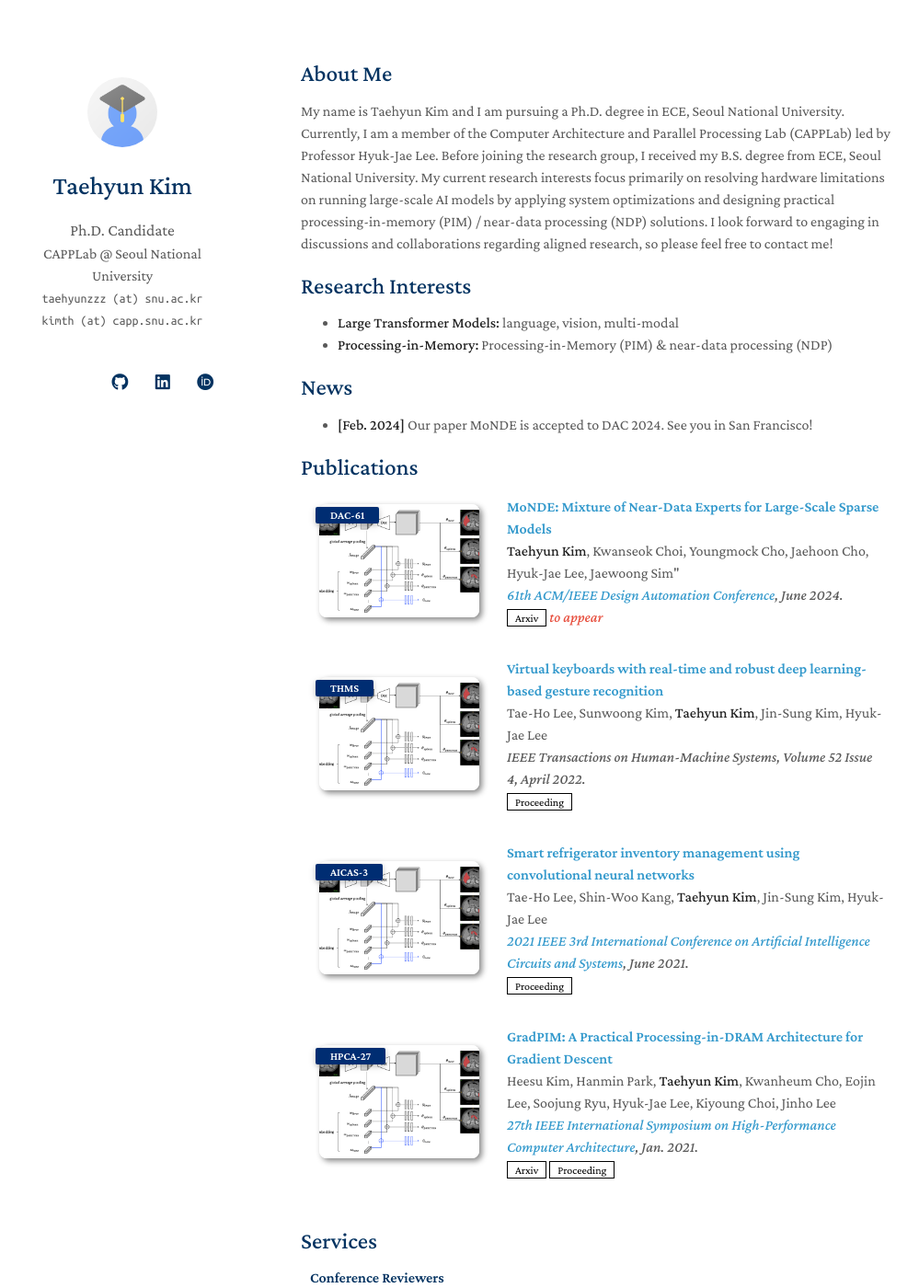
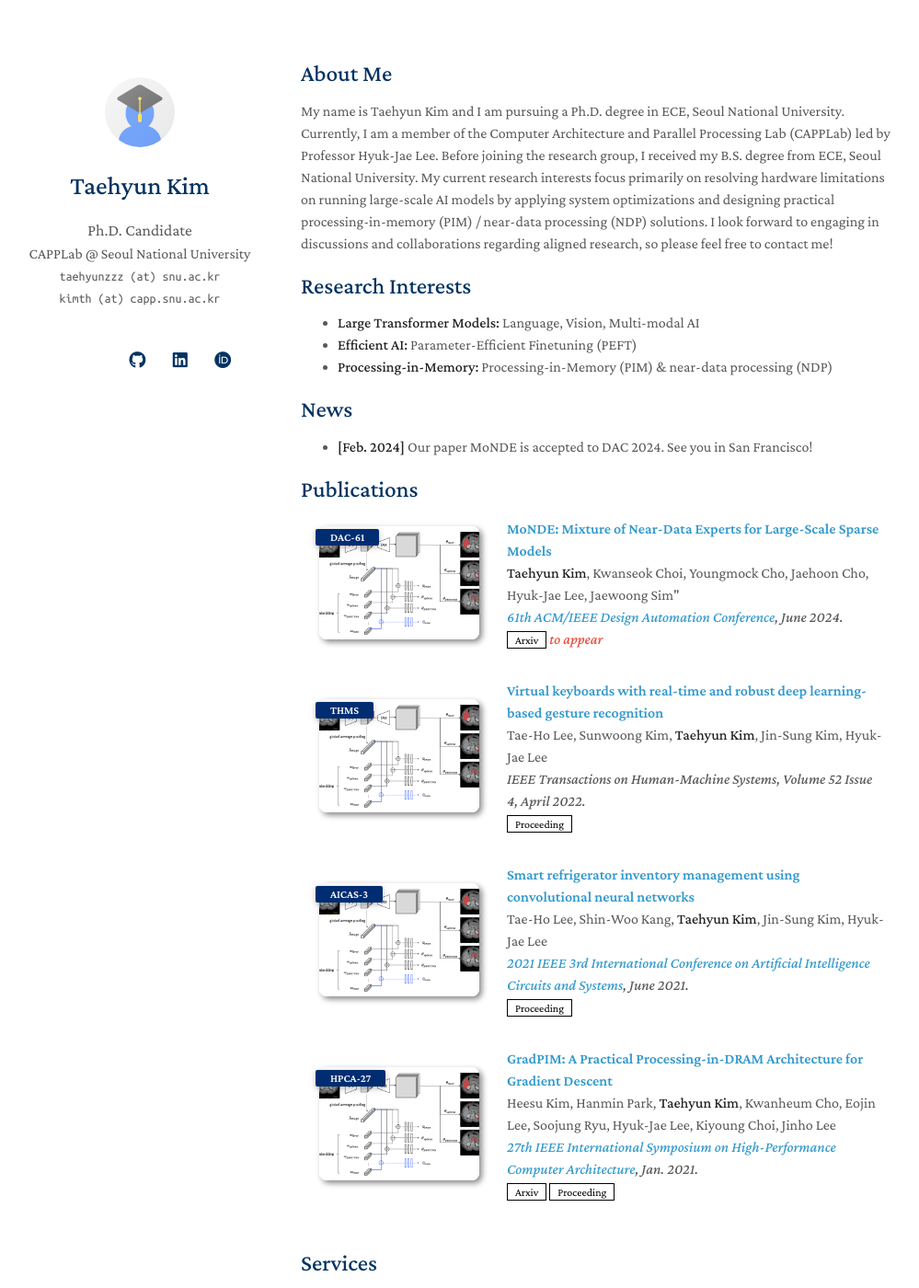
Before and after one commit to taehyunzzz/taehyunzzz.github.io, a Jekyll site: the page built from index.md, in a window 1280 px wide and 1400 px high. Shown: the whole window at 92% size, without its empty margins (143-1142 px from the left). Built offline with Jekyll 4.4.1, drawn with Linux system fonts in a browser that asks for light colours; nearby versions of some CDN libraries; a style sheet for code colours, icons or effects is not loaded; our own code applies the rules of GitHub Pages for plain Markdown files.

Commit message:
Change scss file for modifying header and footer widths

```diff
--- a/_sass/minimal-light-no-dark-mode.scss
+++ b/_sass/minimal-light-no-dark-mode.scss
@@ -283,7 +283,7 @@ img {
 }
 
 header {
-  width:232px;
+  width:270px;
   float:left;
   position:fixed;
   -webkit-font-smoothing:subpixel-antialiased;
@@ -371,7 +371,7 @@ hr {
 }
 
 footer {
-  width:232px;
+  width:270px;
   float:left;
   position:fixed;
   bottom:30px;
--- a/_sass/minimal-light.scss
+++ b/_sass/minimal-light.scss
@@ -356,7 +356,7 @@ img {
 }
 
 header {
-  width:232px;
+  width:270px;
   float:left;
   position:fixed;
   -webkit-font-smoothing:subpixel-antialiased;
@@ -450,7 +450,7 @@ hr {
 }
 
 footer {
-  width:232px;
+  width:270px;
   float:left;
   position:fixed;
   bottom:30px;
--- a/index.md
+++ b/index.md
@@ -8,7 +8,8 @@ My name is Taehyun Kim and I am pursuing a Ph.D. degree in ECE, Seoul National U
 
 ## Research Interests
 
-- **Large Transformer Models:** language, vision, multi-modal
+- **Large Transformer Models:** Language, Vision, Multi-modal AI
+- **Efficient AI:** Parameter-Efficient Finetuning (PEFT)
 - **Processing-in-Memory:** Processing-in-Memory (PIM) & near-data processing (NDP)
 
 ## News
```
